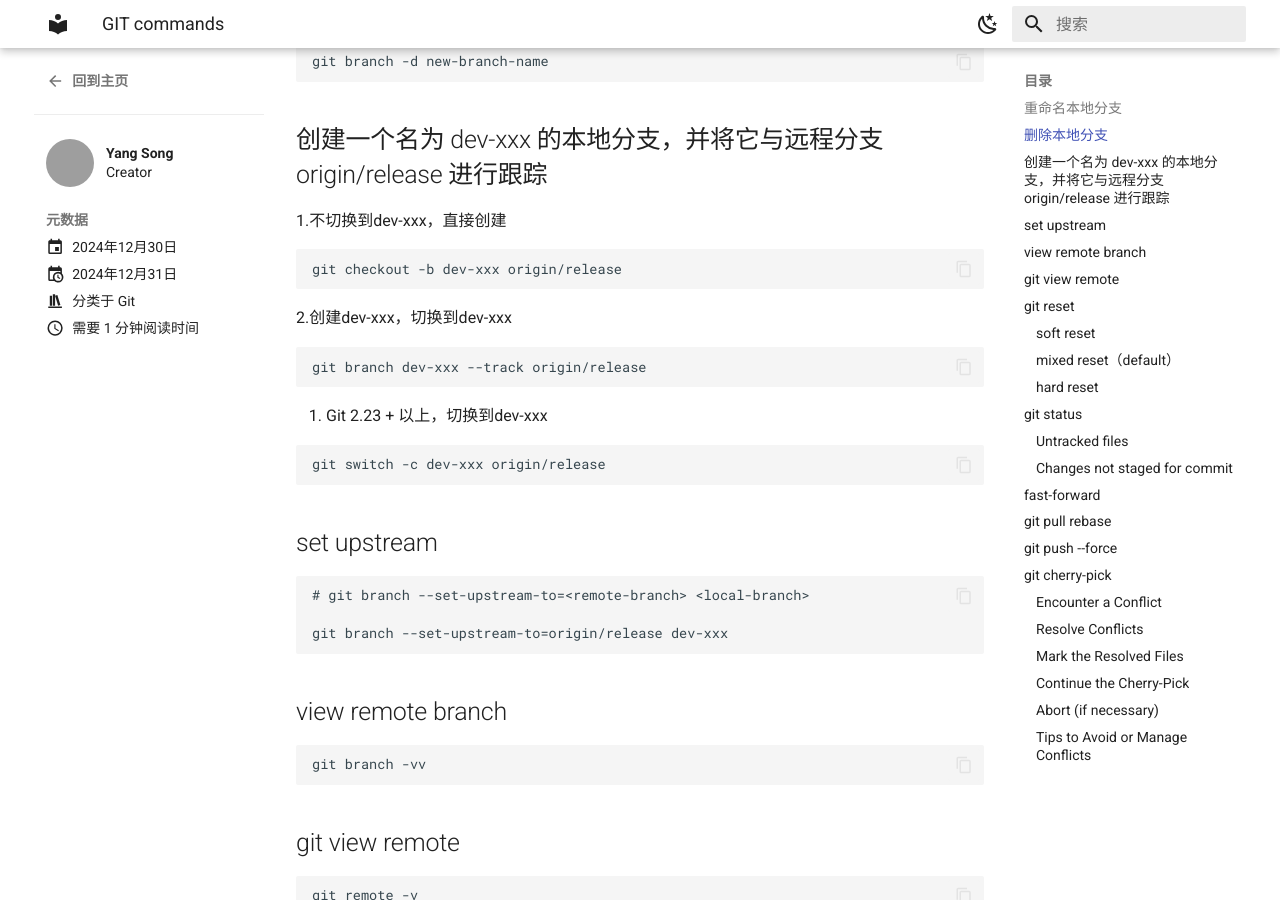
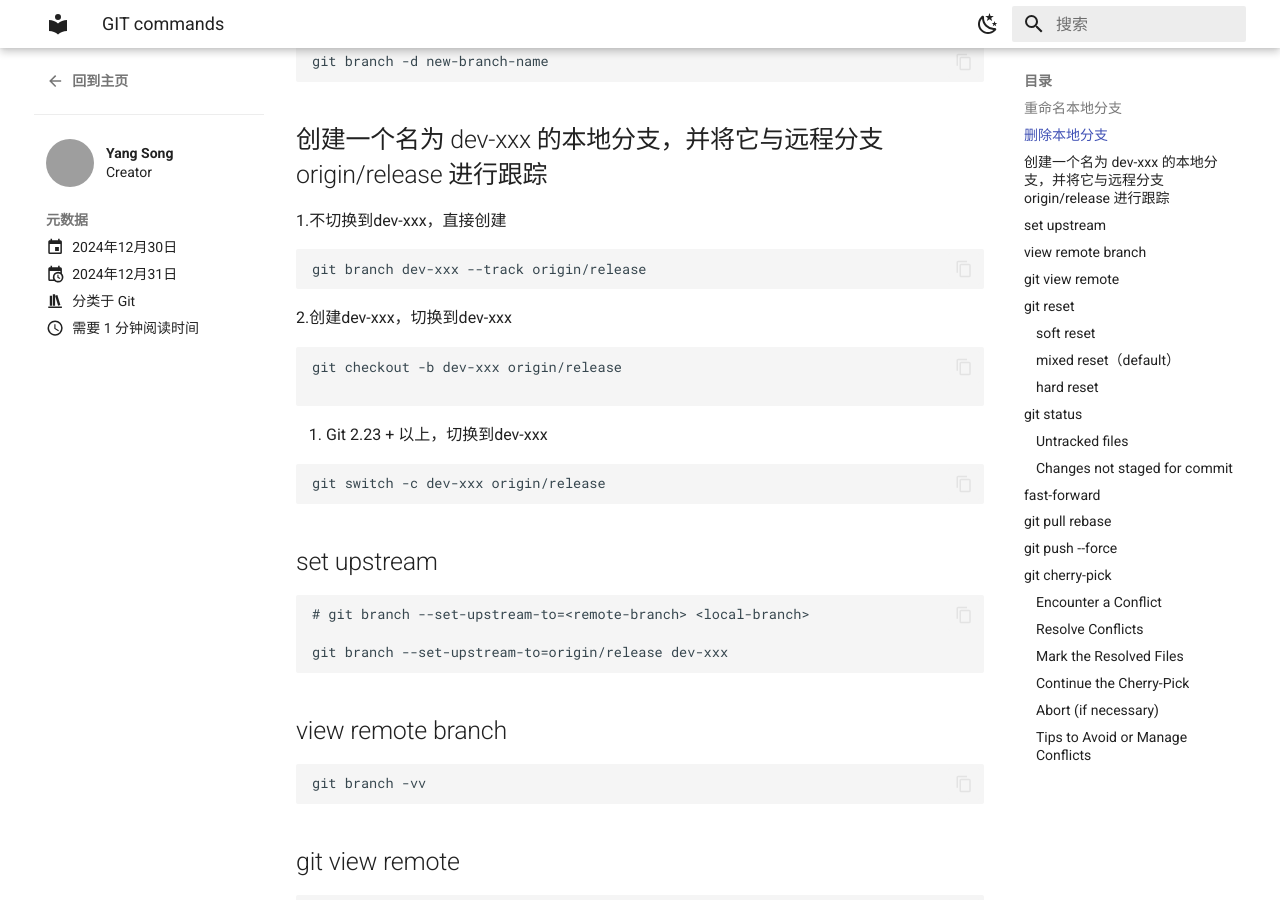
Before and after one commit to songyang666/songyang666.github.io, an MkDocs documentation site: the page built from docs/blog/posts/tools/git_help.md, in a window 1280 px wide and 900 px high, scrolled down 444 px. Built offline with MkDocs 1.6.1 and Material for MkDocs 9.7.7, drawn with Linux system fonts in a browser that asks for light colours; grey boxes are pictures that could not be loaded.

````diff
--- a/docs/blog/posts/tools/git_help.md
+++ b/docs/blog/posts/tools/git_help.md
@@ -24,11 +24,12 @@ git branch -d new-branch-name
 ## 创建一个名为 dev-xxx 的本地分支，并将它与远程分支 origin/release 进行跟踪
 1.不切换到dev-xxx，直接创建
 ```bash
-git checkout -b dev-xxx origin/release
+git branch dev-xxx --track origin/release
 ```
 2.创建dev-xxx，切换到dev-xxx
 ```bash
-git branch dev-xxx --track origin/release
+git checkout -b dev-xxx origin/release
+
 ```
 3. Git 2.23 + 以上，切换到dev-xxx
 ```bash
@@ -260,6 +261,6 @@ git cherry-pick --abort
 - Before cherry-picking, inspect the commit with:
   ```bash
     git show <commit-hash>
-    ```
+  ```
 
 - Rebase your branch to align with the source branch, reducing the chances of conflicts.
````
